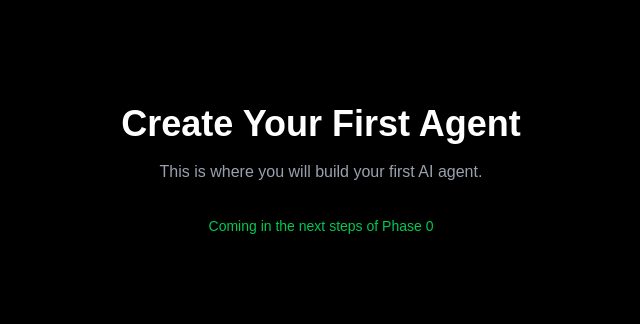
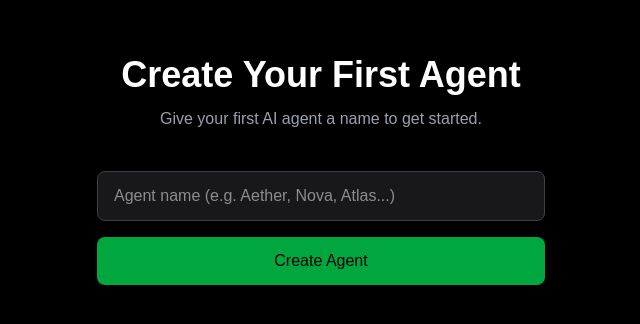
Before and after one commit to Cryptomaniac88/Nova, a Next.js app in the folder frontend/: page /create-agent in a window 1280 px wide. Shown: the part 230-554 px from the top of the page, without its empty margins (319-959 px from the left). Built offline with nearby package versions, Linux system fonts and the light colour scheme.

Commit message:
Add simple agent name creation flow

```diff
--- a/frontend/src/app/create-agent/page.tsx
+++ b/frontend/src/app/create-agent/page.tsx
@@ -1,13 +1,49 @@
+"use client";
+
+import { useState } from "react";
+
 export default function CreateAgent() {
+  const [agentName, setAgentName] = useState("");
+  const [created, setCreated] = useState(false);
+
+  const handleCreate = () => {
+    if (agentName.trim() === "") return;
+    setCreated(true);
+  };
+
   return (
-    <main className="flex min-h-screen flex-col items-center justify-center bg-black text-white">
-      <h1 className="text-4xl font-bold mb-4">Create Your First Agent</h1>
-      <p className="text-gray-400 mb-8">
-        This is where you will build your first AI agent.
+    <main className="flex min-h-screen flex-col items-center justify-center bg-black text-white px-4">
+      <h1 className="text-4xl font-bold mb-3">Create Your First Agent</h1>
+      <p className="text-gray-400 mb-10 text-center">
+        Give your first AI agent a name to get started.
       </p>
-      <p className="text-sm text-green-500">
-        Coming in the next steps of Phase 0
-      </p>
+
+      {!created ? (
+        <div className="flex flex-col items-center gap-4 w-full max-w-md">
+          <input
+            type="text"
+            placeholder="Agent name (e.g. Aether, Nova, Atlas...)"
+            value={agentName}
+            onChange={(e) => setAgentName(e.target.value)}
+            className="w-full px-4 py-3 rounded-lg bg-zinc-900 border border-zinc-700 text-white focus:outline-none focus:border-green-500"
+          />
+          <button
+            onClick={handleCreate}
+            className="w-full px-6 py-3 bg-green-600 hover:bg-green-500 text-black font-medium rounded-lg transition-colors"
+          >
+            Create Agent
+          </button>
+        </div>
+      ) : (
+        <div className="text-center">
+          <p className="text-2xl text-green-400 mb-4">
+            Agent “{agentName}” created!
+          </p>
+          <p className="text-gray-400">
+            This is the beginning of your first agent.
+          </p>
+        </div>
+      )}
     </main>
   );
 }
```
